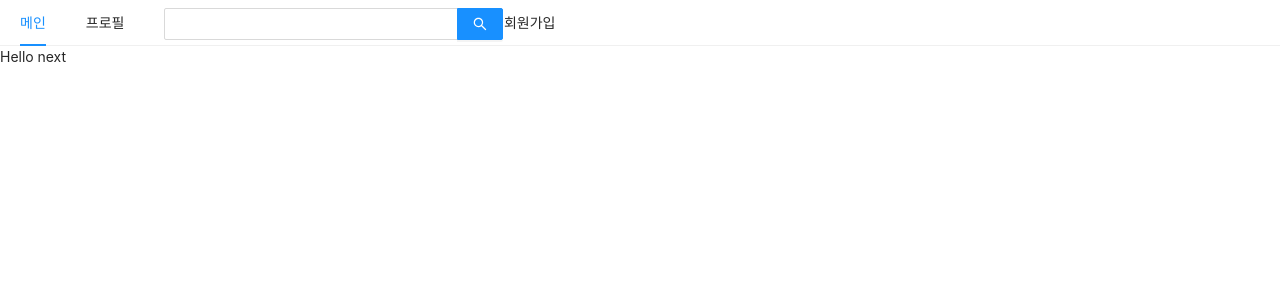
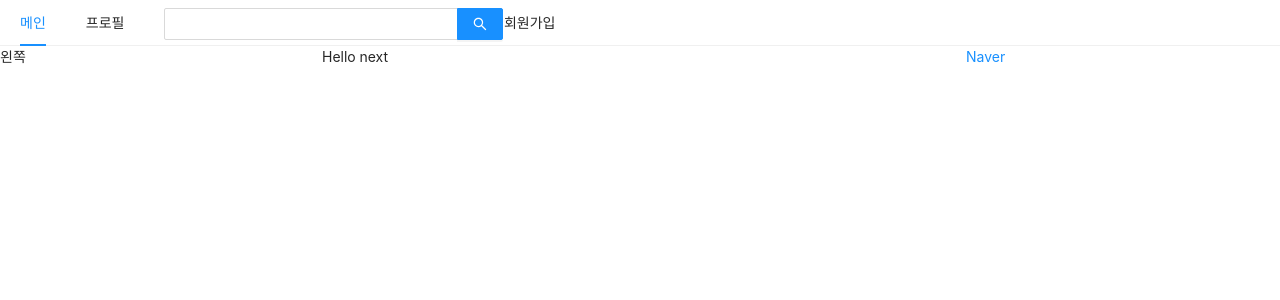
Before and after one commit to JunH-K/react-next, a Next.js app in the folder front/: page / in a window 1280 px wide. Shown: the top 300 px of the page. Built offline with nearby package versions, Linux system fonts and the light colour scheme.

Commit message:
feat : 그리드 시스템 적용

```diff
--- a/front/components/AppLayout.js
+++ b/front/components/AppLayout.js
@@ -1,7 +1,7 @@
 import React from 'react';
 import PropTypes from 'prop-types';
 import Link from 'next/link';
-import { Menu, Input } from 'antd';
+import { Menu, Input, Row, Col } from 'antd';
 
 const AppLayout = ({ children }) => {
   return (
@@ -18,7 +18,24 @@ const AppLayout = ({ children }) => {
           <Link href="/signup">회원가입</Link>
         </Menu.Item>
       </Menu>
-      {children}
+      <Row gutter={8}>
+        {/*컬럼간 간격*/}
+        <Col xs={24} md={6}>
+          왼쪽
+        </Col>
+        <Col xs={24} md={12}>
+          {children}
+        </Col>
+        <Col xs={24} md={6}>
+          <a
+            href="https://www.naver.com"
+            target="_blank"
+            rel="noreferrer noopener"
+          >
+            Naver
+          </a>
+        </Col>
+      </Row>
     </div>
   );
 };
```
